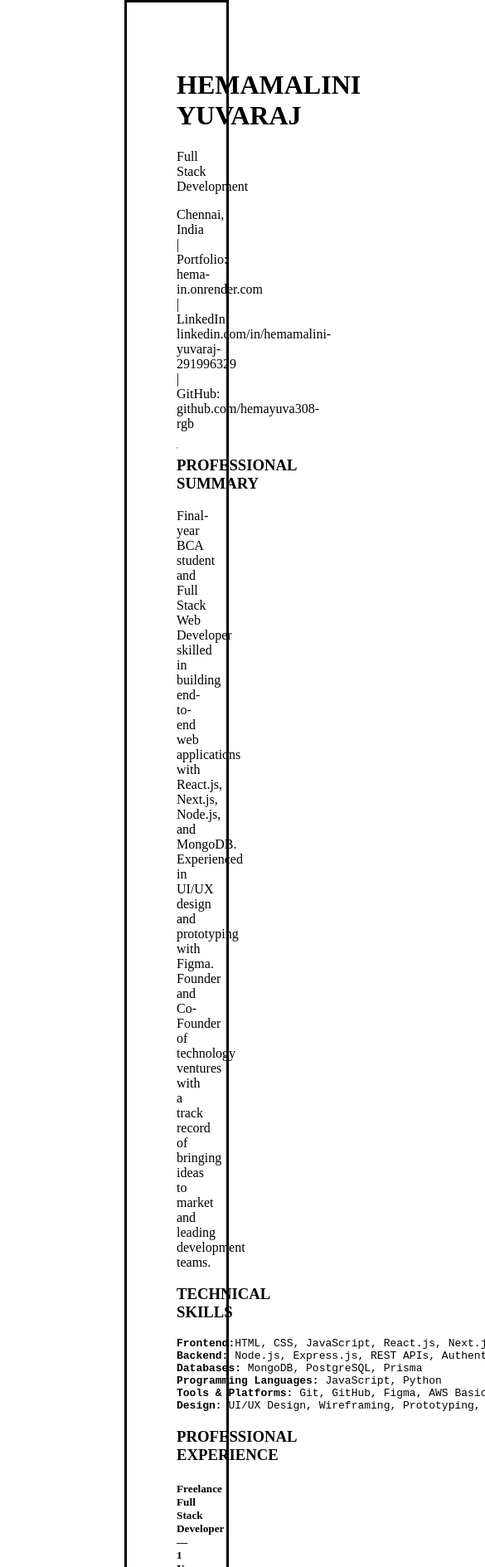
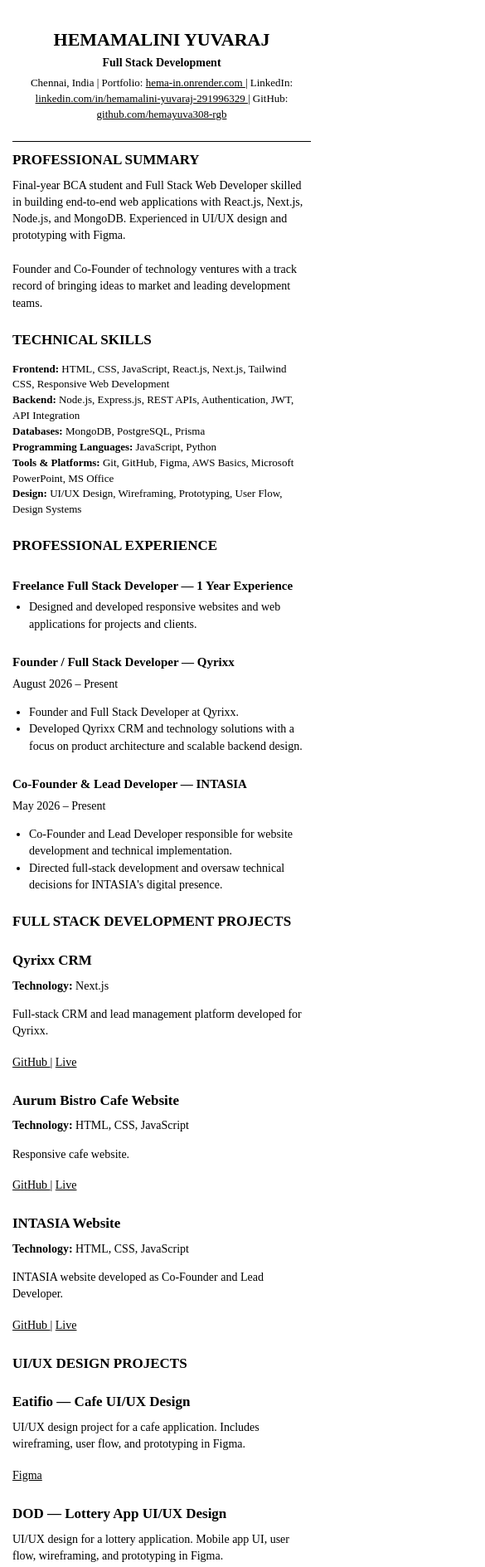
Before and after one commit to hemayuva308-rgb/resume, a plain HTML site: page index.html in a window 390 px wide. Shown: the top 1889 px of the page at 83% size, 585 px wide, since content can reach past the window. Drawn offline with Linux system fonts and the light colour scheme.

Commit message:
Update resume title and restructure content

```diff
--- a/index.html
+++ b/index.html
@@ -1,110 +1,458 @@
 <!DOCTYPE html>
 <html lang="en">
+
 <head>
     <meta charset="UTF-8">
     <meta name="viewport" content="width=device-width, initial-scale=1.0">
-    <title>Resume</title>
+
+    <title>Hemamalini Yuvaraj - Resume</title>
+
     <style>
-        body{
-            font-size: medium;
-            font-family: 'Times New Roman', Times, serif;
-            margin: 150px;
-            margin-top: 0%;
+
+        * {
+            box-sizing: border-box;
+        }
+
+        body {
+            font-size: 16px;
+            font-family: "Times New Roman", Times, serif;
+            margin: 0 auto;
             padding: 60px;
-            border: solid;
+            max-width: 1000px;
+            border: 2px solid #000;
+            line-height: 1.5;
+        }
 
+        h1 {
+            text-align: center;
+            margin-bottom: 5px;
         }
+
+        h3 {
+            margin-top: 25px;
+            margin-bottom: 8px;
+        }
+
+        h4 {
+            margin-bottom: 5px;
+        }
+
+        h5 {
+            font-size: 17px;
+            margin-bottom: 0;
+        }
+
+        p {
+            margin-top: 5px;
+        }
+
+        hr {
+            border: none;
+            border-top: 1px solid #000;
+            margin-bottom: 10px;
+        }
+
+        pre {
+            font-family: "Times New Roman", Times, serif;
+            white-space: pre-wrap;
+            word-wrap: break-word;
+        }
+
+        ul {
+            margin-top: 5px;
+        }
+
+        a {
+            color: #000;
+            text-decoration: underline;
+            word-break: break-word;
+        }
+
+        a:hover {
+            color: #555;
+        }
+
+        .contact {
+            text-align: center;
+            word-break: break-word;
+        }
+
+        .project-links {
+            margin-bottom: 15px;
+        }
+
+        /* =========================
+           MOBILE RESPONSIVE
+        ========================= */
+
+        @media (max-width: 768px) {
+
+            body {
+                width: 100%;
+                margin: 0;
+                padding: 25px 18px;
+                border: none;
+                font-size: 15px;
+                line-height: 1.45;
+            }
+
+            h1 {
+                font-size: 25px;
+                line-height: 1.2;
+            }
+
+            h3 {
+                font-size: 18px;
+                margin-top: 22px;
+            }
+
+            h4 {
+                font-size: 16px;
+            }
+
+            h5 {
+                font-size: 16px;
+            }
+
+            .contact {
+                text-align: center;
+                font-size: 14px;
+            }
+
+            pre {
+                font-size: 14px;
+                white-space: pre-wrap;
+                overflow-wrap: break-word;
+            }
+
+            ul {
+                padding-left: 20px;
+            }
+
+            p {
+                overflow-wrap: break-word;
+            }
+
+            .project-links {
+                line-height: 1.8;
+            }
+        }
+
+        @media (max-width: 480px) {
+
+            body {
+                padding: 20px 15px;
+                font-size: 14px;
+            }
+
+            h1 {
+                font-size: 22px;
+            }
+
+            h3 {
+                font-size: 17px;
+            }
+
+            h5 {
+                font-size: 15px;
+            }
+
+            .contact {
+                font-size: 13px;
+            }
+
+            pre {
+                font-size: 13px;
+            }
+        }
+
     </style>
 </head>
+
 <body>
 
-<h1>    <center>HEMAMALINI YUVARAJ</center></h1>
-   <center>Full Stack Development</center>
-<p><center>Chennai, India | Portfolio: hema-in.onrender.com | LinkedIn: linkedin.com/in/hemamalini-yuvaraj-291996329 | GitHub: github.com/hemayuva308-rgb</center></p>
+    <!-- HEADER -->
+
+    <h1>HEMAMALINI YUVARAJ</h1>
+
+    <center>
+        <strong>Full Stack Development</strong>
+    </center>
+
+    <p class="contact">
+        Chennai, India |
+        Portfolio:
+        <a href="https://hema-in.onrender.com" target="_blank">
+            hema-in.onrender.com
+        </a>
+        |
+        LinkedIn:
+        <a href="https://linkedin.com/in/hemamalini-yuvaraj-291996329"
+           target="_blank">
+            linkedin.com/in/hemamalini-yuvaraj-291996329
+        </a>
+        |
+        GitHub:
+        <a href="https://github.com/hemayuva308-rgb"
+           target="_blank">
+            github.com/hemayuva308-rgb
+        </a>
+    </p>
+
+
+    <!-- PROFESSIONAL SUMMARY -->
+
     <h3>
-    <hr/>
+        <hr>
         PROFESSIONAL SUMMARY
     </h3>
-<p>Final-year BCA student and Full Stack Web Developer skilled in building end-to-end web applications with React.js, Next.js, Node.js, and MongoDB. Experienced in UI/UX design and prototyping with Figma. <br>Founder and Co-Founder of technology ventures with a track record of bringing ideas to market and leading development teams.</p>
-<h3>
-  TECHNICAL SKILLS
-</h2>
-<pre><b>Frontend:</b>HTML, CSS, JavaScript, React.js, Next.js, Tailwind CSS, Responsive Web Development
+
+    <p>
+        Final-year BCA student and Full Stack Web Developer skilled in
+        building end-to-end web applications with React.js, Next.js,
+        Node.js, and MongoDB. Experienced in UI/UX design and
+        prototyping with Figma.
+        <br><br>
+        Founder and Co-Founder of technology ventures with a track record
+        of bringing ideas to market and leading development teams.
+    </p>
+
+
+    <!-- TECHNICAL SKILLS -->
+
+    <h3>TECHNICAL SKILLS</h3>
+
+    <pre><b>Frontend:</b> HTML, CSS, JavaScript, React.js, Next.js, Tailwind CSS, Responsive Web Development
 <b>Backend:</b> Node.js, Express.js, REST APIs, Authentication, JWT, API Integration
 <b>Databases:</b> MongoDB, PostgreSQL, Prisma
-<b>Programming Languages: </b>JavaScript, Python
-<b>Tools & Platforms: </b>Git, GitHub, Figma, AWS Basics, Microsoft PowerPoint, MS Office
-<b>Design:</b> UI/UX Design, Wireframing, Prototyping, User Flow, Design Systems
-</pre>
+<b>Programming Languages:</b> JavaScript, Python
+<b>Tools & Platforms:</b> Git, GitHub, Figma, AWS Basics, Microsoft PowerPoint, MS Office
+<b>Design:</b> UI/UX Design, Wireframing, Prototyping, User Flow, Design Systems</pre>
+
+
+    <!-- PROFESSIONAL EXPERIENCE -->
+
     <h3>PROFESSIONAL EXPERIENCE</h3>
+
     <h5>Freelance Full Stack Developer — 1 Year Experience</h5>
+
     <ul>
-    <li>Designed and developed responsive websites and web applications for projects and clients.</li>
-</ul>
-<h5>Founder / Full Stack Developer — Qyrixx</h5>
-<p>August 2026 – Present</p>
-<ul>
-    <li>Founder and Full Stack Developer at Qyrixx</li>
-	<li> Developed Qyrixx CRM and technology solutions with a focus on product architecture and scalable backend design</li>
-</ul>
-<h5>Co-Founder & Lead Developer — INTASIA</h5>
-<p>May 2026 – Present</p>
-<ul>
-    <li>Co-Founder and Lead Developer responsible for website development and technical implementation</li>
-	<li>Directed full-stack development and oversaw technical decisions for INTASIA's digital presence</li>
+        <li>
+            Designed and developed responsive websites and web applications
+            for projects and clients.
+        </li>
     </ul>
 
+
+    <h5>Founder / Full Stack Developer — Qyrixx</h5>
+
+    <p>August 2026 – Present</p>
+
+    <ul>
+        <li>Founder and Full Stack Developer at Qyrixx.</li>
+        <li>
+            Developed Qyrixx CRM and technology solutions with a focus on
+            product architecture and scalable backend design.
+        </li>
+    </ul>
+
+
+    <h5>Co-Founder & Lead Developer — INTASIA</h5>
+
+    <p>May 2026 – Present</p>
+
+    <ul>
+        <li>
+            Co-Founder and Lead Developer responsible for website
+            development and technical implementation.
+        </li>
+        <li>
+            Directed full-stack development and oversaw technical
+            decisions for INTASIA's digital presence.
+        </li>
+    </ul>
+
+
+    <!-- FULL STACK PROJECTS -->
 
     <h3>FULL STACK DEVELOPMENT PROJECTS</h3>
 
 
     <h3>Qyrixx CRM</h3>
-<p><b>Technology:</b> Next.js</p>
-<p>Full-stack CRM and lead management platform developed for Qyrixx.</p><a>
-<a href="github.com/quix2026-collab/Qyrixxcrm" >github link</a> |  <a href="qyrixxcrm.onrender.com">Live</a>
+
+    <p>
+        <b>Technology:</b> Next.js
+    </p>
+
+    <p>
+        Full-stack CRM and lead management platform developed for Qyrixx.
+    </p>
+
+    <div class="project-links">
+        <a href="https://github.com/quix2026-collab/Qyrixxcrm"
+           target="_blank">
+            GitHub
+        </a>
+        |
+        <a href="https://qyrixxcrm.onrender.com"
+           target="_blank">
+            Live
+        </a>
+    </div>
+
+
     <h3>Aurum Bistro Cafe Website</h3>
-<p><b>Technology:</b>HTML, CSS, JavaScript
-Responsive cafe website. </p><a href=" github.com/hemayuva308-rgb/aurum-bistro">GitHub</a> |<a href="aurum-bistro.vercel.app">Live</a>
+
+    <p>
+        <b>Technology:</b> HTML, CSS, JavaScript
+    </p>
+
+    <p>
+        Responsive cafe website.
+    </p>
+
+    <div class="project-links">
+        <a href="https://github.com/hemayuva308-rgb/aurum-bistro"
+           target="_blank">
+            GitHub
+        </a>
+        |
+        <a href="https://aurum-bistro.vercel.app"
+           target="_blank">
+            Live
+        </a>
+    </div>
+
+
     <h3>INTASIA Website</h3>
-<p><b>Technology: </b>HTML, CSS, JavaScript</p>
-<p>INTASIA website developed as Co-Founder and Lead Developer. </p><a href="github.com/hemayuva308-rgb/intasia.com">github</a>  | <a href="intasia-com.vercel.app"> live</a>
 
+    <p>
+        <b>Technology:</b> HTML, CSS, JavaScript
+    </p>
+
+    <p>
+        INTASIA website developed as Co-Founder and Lead Developer.
+    </p>
+
+    <div class="project-links">
+        <a href="https://github.com/hemayuva308-rgb/intasia.com"
+           target="_blank">
+            GitHub
+        </a>
+        |
+        <a href="https://intasia-com.vercel.app"
+           target="_blank">
+            Live
+        </a>
+    </div>
+
+
+    <!-- UI UX PROJECTS -->
 
     <h3>UI/UX DESIGN PROJECTS</h3>
 
+
     <h3>Eatifio — Cafe UI/UX Design</h3>
-<p>UI/UX design project for a cafe application. Includes wireframing, user flow, and prototyping in Figma.</p> <a href="figma.com/design/s43jGs91dEdbDNjnfxV2BN/Untitled">Figma</a>
-<h3>DOD — Lottery App UI/UX Design</h3>
-<p>UI/UX design for a lottery application. Mobile app UI, user flow, wireframing, and prototyping in Figma. </p><a href="figma.com/design/0KoyHyX1Db7sHB1JMQ353J/Untitled" >Figma</a>
+
+    <p>
+        UI/UX design project for a cafe application. Includes wireframing,
+        user flow, and prototyping in Figma.
+    </p>
+
+    <div class="project-links">
+        <a href="https://www.figma.com/design/s43jGs91dEdbDNjnfxV2BN/Untitled"
+           target="_blank">
+            Figma
+        </a>
+    </div>
 
 
+    <h3>DOD — Lottery App UI/UX Design</h3>
+
+    <p>
+        UI/UX design for a lottery application. Mobile app UI, user flow,
+        wireframing, and prototyping in Figma.
+    </p>
+
+    <div class="project-links">
+        <a href="https://www.figma.com/design/0KoyHyX1Db7sHB1JMQ353J/Untitled"
+           target="_blank">
+            Figma
+        </a>
+    </div>
+
+
+    <!-- CERTIFICATIONS -->
+
     <h3>CERTIFICATIONS & TRAINING</h3>
+
     <h4>Novitech R&D Private Limited</h4>
+
     <pre>
-•	Full Stack Development — 1 Month Internship
-•	UI/UX Design — 1 Month Internship
-•	UI/UX Design — 30 Days MasterClass</pre>
+• Full Stack Development — 1 Month Internship
+• UI/UX Design — 1 Month Internship
+• UI/UX Design — 30 Days MasterClass
+    </pre>
+
+
     <h4>Revamp Academy</h4>
+
     <pre>
-•	Full Stack Developer — 1 Month Internship
-•	MERN Full Stack Development — 4 Months Training
-•	HTML, CSS, JavaScript & ReactJS — Training
-•	NodeJS, ExpressJS & MongoDB — Training</pre>
+• Full Stack Developer — 1 Month Internship
+• MERN Full Stack Development — 4 Months Training
+• HTML, CSS, JavaScript & ReactJS — Training
+• NodeJS, ExpressJS & MongoDB — Training
+    </pre>
+
+
     <h4>MongoDB</h4>
-•	MongoDB Learning Batch — 13 Badges
+
+    <p>
+        • MongoDB Learning Batch — 13 Badges
+    </p>
+
+
+    <!-- ACHIEVEMENTS -->
 
     <h3>ACHIEVEMENTS & LEADERSHIP</h3>
-<p>Entrepreneur Club — Student Member</p>
+
+    <p>
+        Entrepreneur Club — Student Member
+    </p>
+
+
+    <!-- EDUCATION -->
+
     <h3>EDUCATION</h3>
-<pre>Bachelor of Computer Applications (BCA) — Final Year
+
+    <pre>
+Bachelor of Computer Applications (BCA) — Final Year
 Sri Kanyaka Parameswari Arts and Science College for Women
+
 Higher Secondary Education — Class 12th
 Muruganantham Girls Higher Secondary School
-Marks: 505</pre>
+Marks: 505
+    </pre>
+
+
+    <!-- SOFT SKILLS -->
+
     <h3>SOFT SKILLS</h3>
-<p>Problem Solving, Creative Thinking, Teamwork, Leadership, Adaptability</p>
+
+    <p>
+        Problem Solving, Creative Thinking, Teamwork, Leadership,
+        Adaptability
+    </p>
+
+
+    <!-- LANGUAGES -->
+
     <h3>LANGUAGES</h3>
-<P>Tamil, English</P>
+
+    <p>
+        Tamil, English
+    </p>
 
 </body>
+
 </html>
```
Lines whose indentation alone changed are shown as unchanged.
